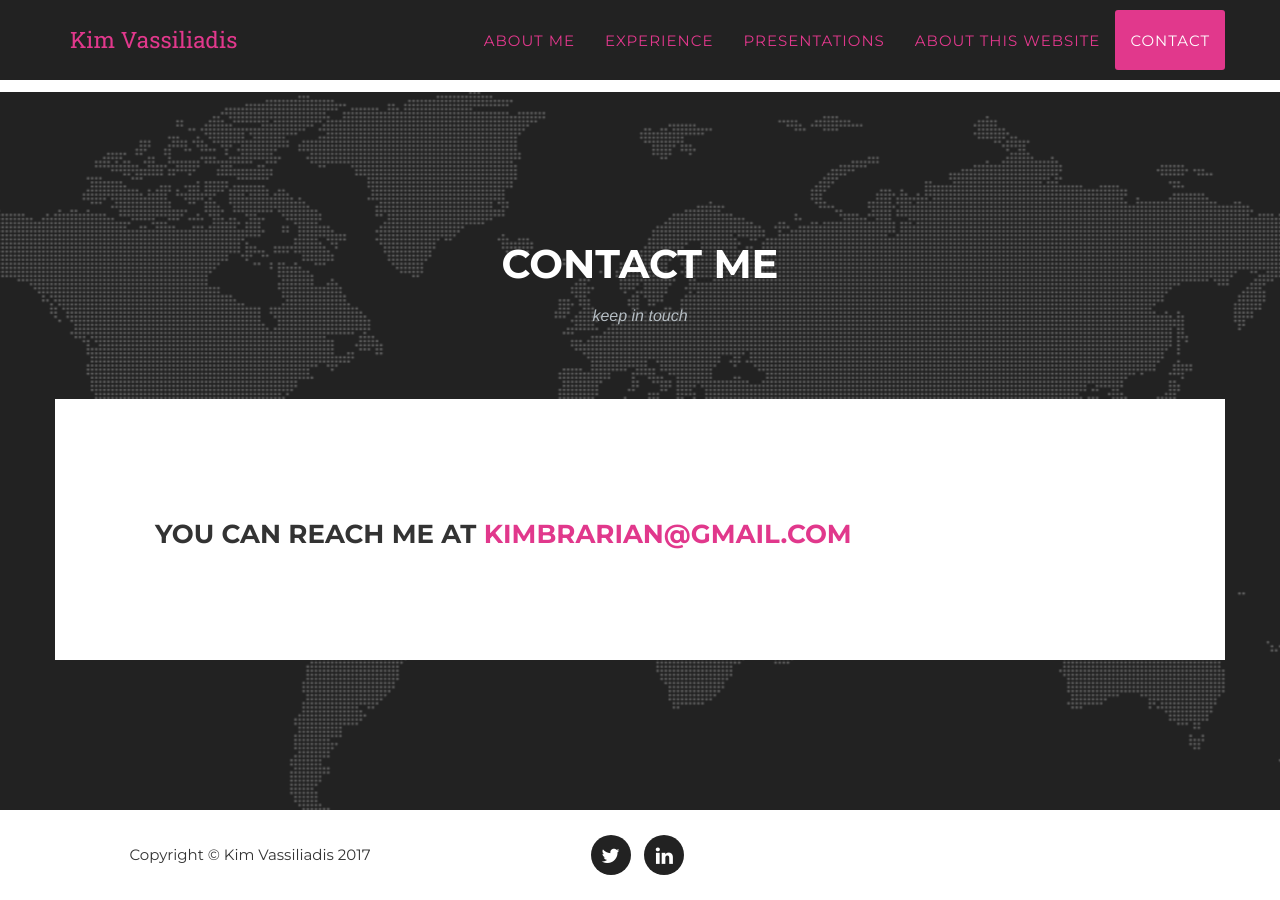
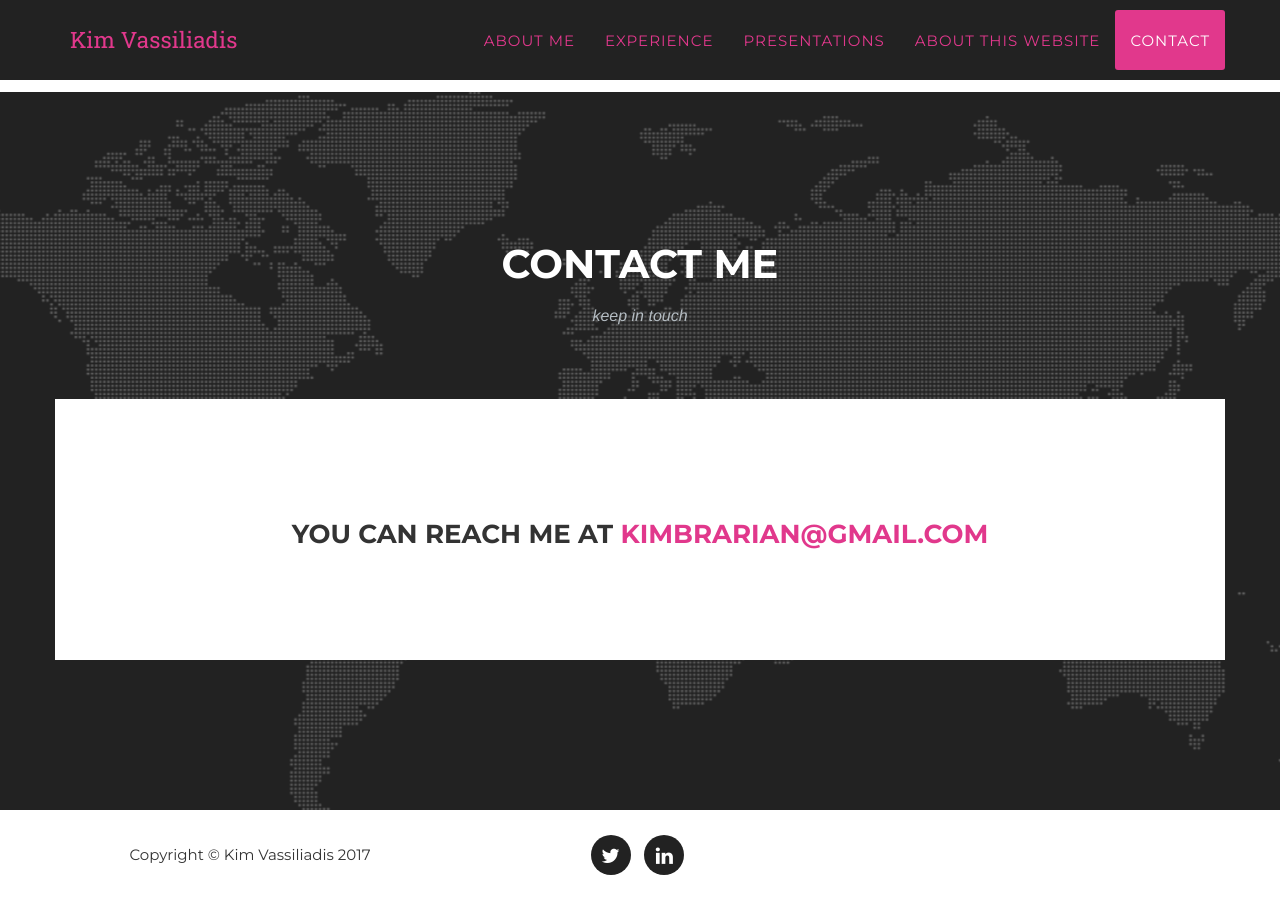
Before and after one commit to kimbrarian/jekyll, a Jekyll site: the page built from index.html, in a window 1280 px wide and 900 px high, scrolled down 5117 px. Built offline with Jekyll 4.4.1, drawn with Linux system fonts in a browser that asks for light colours; some web fonts are replaced.

Commit message:
Update contact.html

```diff
--- a/_includes/contact.html
+++ b/_includes/contact.html
@@ -7,7 +7,7 @@
                 </div>
             </div>
             <div class="row">
-                <div class="col-lg-12" style="background-color:#fff; padding:100px;">
+                <div class="col-lg-12" style="background-color:#fff; padding:100px; text-align:center;">
                           <h3>You can reach me at <a href="mailto:kimbrarian@gmail.com">kimbrarian@gmail.com</a></h3>
                     <!--<form name="sentMessage" id="contactForm" novalidate>
                         <div class="row">
```
